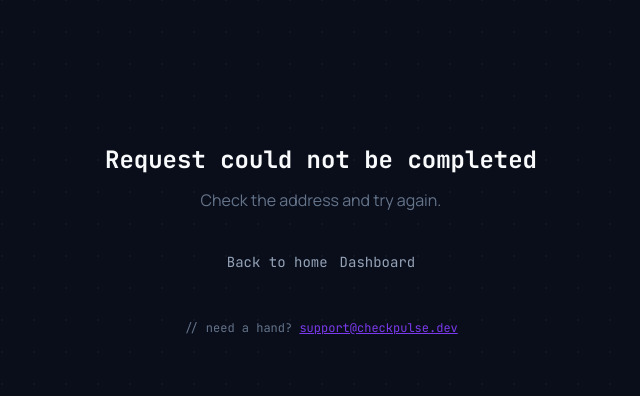
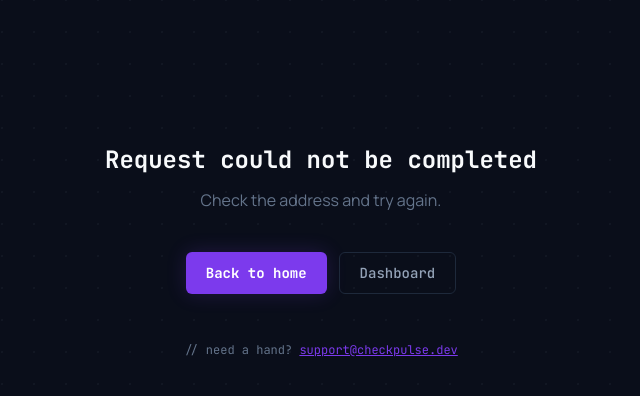
Before and after one commit to BetV3/UptimeBot, a Python web app: template app/templates/error.html in a window 1280 px wide. Shown: the part 65-461 px from the top of the page, without its empty margins (319-959 px from the left). Run offline with Jinja, Linux system fonts and the light colour scheme; the template is opened without the code that fills it, so the values that code supplies are empty; some libraries are stand-ins or nearby versions.

Commit message:
fix(ui): use the app's button classes on the error page
btn-primary/btn-outline are defined in landing.html's inline styles, not
base.html, so the 404 rendered its two actions as plain unstyled text.

```diff
--- a/app/templates/error.html
+++ b/app/templates/error.html
@@ -29,8 +29,8 @@
     </p>
 
     <div class="flex gap-3 justify-center font-mono text-sm">
-        <a href="/" class="btn btn-primary">Back to home</a>
-        <a href="/dashboard" class="btn btn-outline">Dashboard</a>
+        <a href="/" class="bc-btn-primary">Back to home</a>
+        <a href="/dashboard" class="bc-btn-secondary">Dashboard</a>
     </div>
 
     <p class="text-xs text-ink-dim font-mono mt-12">
```
